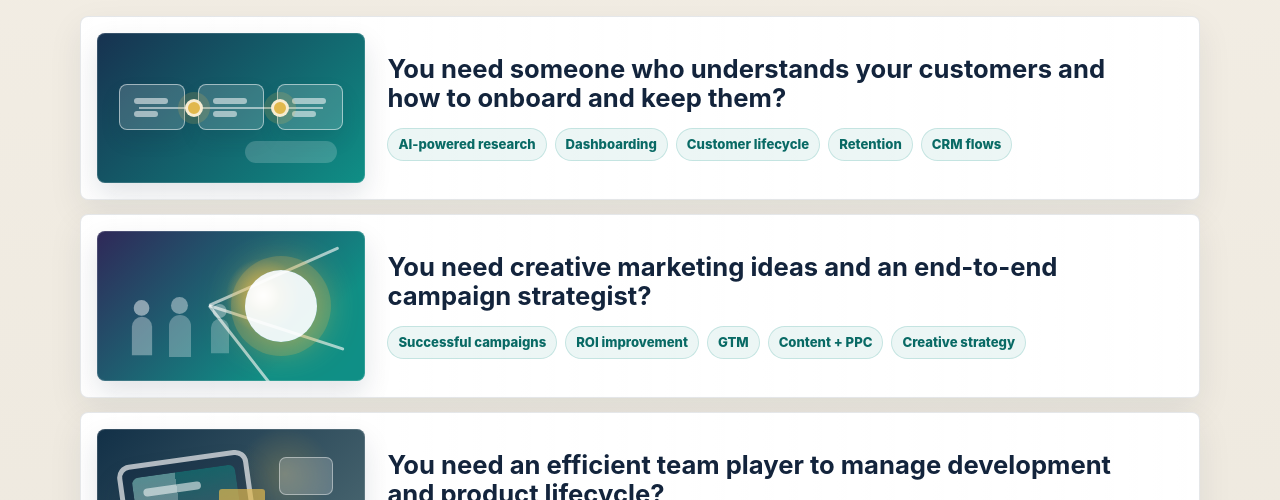
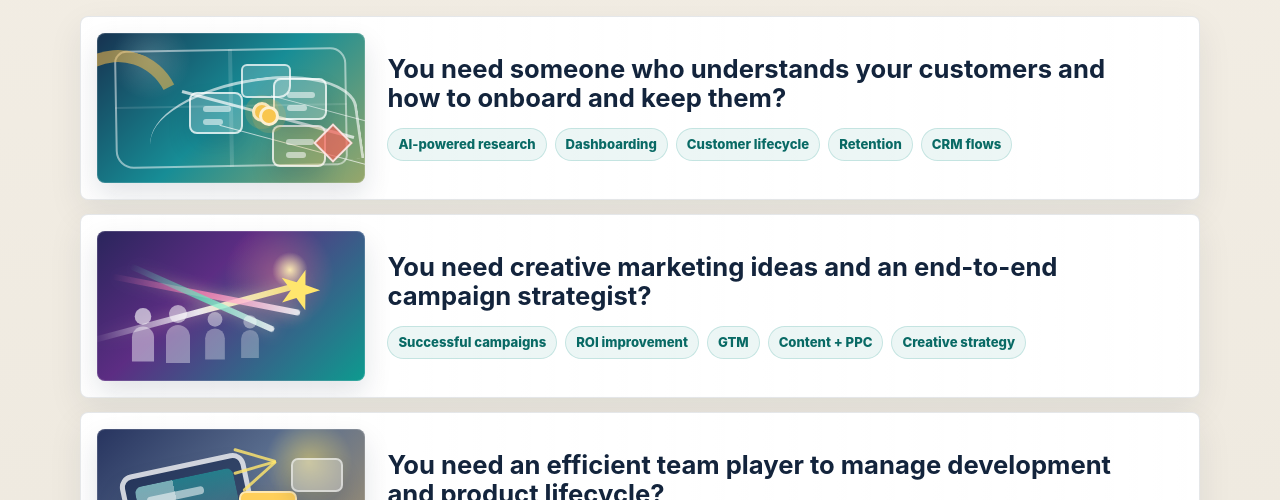
Before and after one commit to naaaaaagz/hiredh, a plain HTML site: page 2.html in a window 1280 px wide. Shown: the part 451-951 px from the top of the page. Drawn offline with Linux system fonts and the light colour scheme.

Commit message:
Strengthen alternative hire page visuals

```diff
--- a/2.html
+++ b/2.html
@@ -386,7 +386,7 @@
       overflow: hidden;
       border-radius: var(--radius);
       background:
-        linear-gradient(135deg, rgba(19, 36, 60, 0.96), rgba(15, 143, 134, 0.68));
+        linear-gradient(135deg, #173250, #0f8f86);
       box-shadow:
         inset 0 0 0 1px rgba(255, 255, 255, 0.14),
         0 12px 28px rgba(19, 36, 60, 0.12);
@@ -399,25 +399,62 @@
 
     .help-card-crm .help-visual {
       background:
-        linear-gradient(135deg, #173250, #0f8f86);
+        radial-gradient(circle at 20% 18%, rgba(255, 255, 255, 0.18), transparent 16%),
+        linear-gradient(135deg, #173250 0%, #178d96 50%, #f2b94b 135%);
+    }
+
+    .journey-map {
+      inset: 16px 18px;
+      border: 2px solid rgba(255, 255, 255, 0.5);
+      border-radius: 12px 16px 10px 18px;
+      background:
+        linear-gradient(90deg, transparent 49%, rgba(255, 255, 255, 0.14) 49% 51%, transparent 51%),
+        linear-gradient(180deg, transparent 47%, rgba(255, 255, 255, 0.12) 47% 49%, transparent 49%);
+      transform: rotate(-1deg);
+    }
+
+    .journey-arc {
+      width: 126px;
+      height: 126px;
+      left: -42px;
+      top: 17px;
+      border: 12px solid rgba(242, 185, 75, 0.56);
+      border-right-color: transparent;
+      border-bottom-color: transparent;
+      border-radius: 50%;
+      transform: rotate(18deg);
+    }
+
+    .journey-curve {
+      width: 210px;
+      height: 94px;
+      left: 52px;
+      top: 46px;
+      border-top: 3px solid rgba(255, 255, 255, 0.62);
+      border-right: 3px solid rgba(255, 255, 255, 0.62);
+      border-radius: 55% 45% 0 0;
+      transform: rotate(-8deg);
     }
 
     .journey-path {
-      left: 42px;
-      right: 42px;
-      top: 74px;
-      height: 2px;
-      background: rgba(255, 255, 255, 0.52);
+      width: 178px;
+      height: 3px;
+      left: 82px;
+      top: 80px;
+      background: rgba(255, 255, 255, 0.7);
+      transform: rotate(15deg);
+      box-shadow:
+        44px 23px 0 -1px rgba(255, 255, 255, 0.68),
+        86px -19px 0 -1px rgba(255, 255, 255, 0.6);
     }
 
     .journey-step {
-      width: 66px;
-      height: 46px;
-      top: 51px;
-      border: 1px solid rgba(255, 255, 255, 0.52);
+      width: 54px;
+      height: 42px;
+      border: 2px solid rgba(255, 255, 255, 0.74);
       border-radius: 8px;
-      background: rgba(255, 255, 255, 0.16);
-      box-shadow: 0 10px 20px rgba(19, 36, 60, 0.1);
+      background: rgba(255, 255, 255, 0.22);
+      box-shadow: 0 12px 22px rgba(19, 36, 60, 0.16);
     }
 
     .journey-step::before,
@@ -431,116 +468,141 @@
     }
 
     .journey-step::before {
-      width: 34px;
+      width: 28px;
       height: 6px;
-      left: 14px;
-      top: 13px;
+      left: 12px;
+      top: 12px;
     }
 
     .journey-step::after {
-      width: 24px;
+      width: 20px;
       height: 6px;
-      left: 14px;
-      top: 26px;
+      left: 12px;
+      top: 25px;
     }
 
     .journey-one {
-      left: 22px;
+      left: 92px;
+      top: 59px;
     }
 
     .journey-two {
-      left: calc(50% - 33px);
+      left: 175px;
+      top: 92px;
+      background: rgba(242, 185, 75, 0.24);
     }
 
     .journey-three {
-      right: 22px;
+      right: 38px;
+      top: 45px;
     }
 
     .journey-dot {
-      width: 18px;
-      height: 18px;
-      top: 66px;
+      width: 20px;
+      height: 20px;
       border: 3px solid rgba(255, 255, 255, 0.74);
       border-radius: 50%;
-      background: var(--gold);
+      background: #f9c64f;
       box-shadow: 0 0 0 7px rgba(225, 184, 77, 0.18);
     }
 
     .journey-dot-one {
-      left: 88px;
+      left: 155px;
+      top: 69px;
     }
 
     .journey-dot-two {
-      left: calc(50% + 40px);
+      right: 86px;
+      top: 73px;
     }
 
-    .journey-label {
-      right: 28px;
-      bottom: 20px;
-      width: 92px;
-      height: 22px;
-      border-radius: 999px;
+    .journey-diamond {
+      right: 18px;
+      bottom: 26px;
+      width: 28px;
+      height: 28px;
+      border: 2px solid rgba(255, 255, 255, 0.78);
+      background: rgba(244, 100, 89, 0.72);
+      transform: rotate(45deg);
+    }
+
+    .journey-flag {
+      right: 74px;
+      top: 31px;
+      width: 50px;
+      height: 34px;
+      border: 2px solid rgba(255, 255, 255, 0.72);
+      border-radius: 6px 6px 12px 6px;
       background: rgba(255, 255, 255, 0.18);
     }
 
     .help-card-marketing .help-visual {
       background:
-        radial-gradient(circle at 62% 43%, rgba(255, 255, 255, 0.92), transparent 9%),
-        radial-gradient(circle at 62% 43%, rgba(225, 184, 77, 0.9), transparent 20%),
-        linear-gradient(135deg, #2f2858, #0f8f86 76%);
+        radial-gradient(circle at 72% 26%, rgba(255, 238, 180, 0.95), transparent 8%),
+        radial-gradient(circle at 68% 30%, rgba(255, 111, 145, 0.42), transparent 26%),
+        linear-gradient(135deg, #2a255c 0%, #5c2d83 38%, #0d9b8f 100%);
     }
 
-    .flash-core {
-      width: 72px;
-      height: 72px;
-      left: 55%;
-      top: 39px;
-      border-radius: 50%;
-      background: rgba(255, 255, 255, 0.92);
+    .star {
+      right: 45px;
+      top: 38px;
+      width: 42px;
+      height: 42px;
+      background: #ffe66d;
+      clip-path: polygon(50% 0%, 61% 34%, 98% 35%, 68% 56%, 79% 91%, 50% 70%, 21% 91%, 32% 56%, 2% 35%, 39% 34%);
       box-shadow:
-        0 0 0 14px rgba(225, 184, 77, 0.22),
-        0 0 42px rgba(225, 184, 77, 0.82);
-    }
-
-    .flash-ray {
-      width: 142px;
-      height: 3px;
-      left: calc(55% - 36px);
-      top: 73px;
-      border-radius: 999px;
-      background: rgba(255, 255, 255, 0.62);
-      transform-origin: left center;
-    }
-
-    .flash-ray-one {
-      transform: rotate(-24deg);
-    }
-
-    .flash-ray-two {
+        0 0 0 9px rgba(255, 230, 109, 0.22),
+        0 0 36px rgba(255, 145, 77, 0.72);
       transform: rotate(18deg);
     }
 
-    .flash-ray-three {
-      width: 100px;
-      transform: rotate(52deg);
+    .flash-trail {
+      height: 6px;
+      border-radius: 999px;
+      background: linear-gradient(90deg, transparent, rgba(255, 255, 255, 0.86), rgba(255, 230, 109, 0.92));
+      filter: drop-shadow(0 0 7px rgba(255, 238, 180, 0.45));
+      transform-origin: right center;
+    }
+
+    .trail-one {
+      width: 218px;
+      right: 62px;
+      top: 50px;
+      transform: rotate(-15deg);
+    }
+
+    .trail-two {
+      width: 192px;
+      right: 65px;
+      top: 79px;
+      background: linear-gradient(90deg, transparent, rgba(255, 126, 182, 0.76), rgba(255, 255, 255, 0.84));
+      transform: rotate(11deg);
+    }
+
+    .trail-three {
+      width: 158px;
+      right: 91px;
+      top: 96px;
+      background: linear-gradient(90deg, transparent, rgba(99, 230, 190, 0.76), rgba(255, 255, 255, 0.84));
+      transform: rotate(24deg);
     }
 
     .person {
-      bottom: 24px;
-      width: 22px;
-      height: 42px;
+      bottom: 18px;
+      width: 24px;
+      height: 38px;
       border-radius: 999px 999px 8px 8px;
-      background: rgba(255, 255, 255, 0.34);
+      background: rgba(255, 255, 255, 0.45);
     }
 
     .person::before {
       position: absolute;
-      width: 17px;
-      height: 17px;
-      left: 2px;
-      top: -18px;
+      width: 18px;
+      height: 18px;
+      left: 3px;
+      top: -20px;
       border-radius: 50%;
-      background: rgba(255, 255, 255, 0.48);
+      background: rgba(255, 255, 255, 0.62);
       content: "";
     }
 
@@ -550,40 +612,46 @@
     }
 
     .person-two {
-      left: 72px;
+      left: 69px;
       opacity: 0.84;
     }
 
     .person-three {
-      left: 112px;
+      left: 106px;
       transform: scale(0.82);
       opacity: 0.72;
     }
 
+    .person-four {
+      left: 141px;
+      transform: scale(0.74);
+      opacity: 0.64;
+    }
+
     .help-card-delivery .help-visual {
       background:
-        radial-gradient(circle at 70% 30%, rgba(225, 184, 77, 0.22), transparent 22%),
-        linear-gradient(135deg, #123047, #506d75);
+        radial-gradient(circle at 79% 22%, rgba(255, 230, 109, 0.5), transparent 18%),
+        linear-gradient(135deg, #27345f 0%, #5b6f8f 48%, #f1b74e 145%);
     }
 
     .tablet {
-      left: 24px;
-      top: 28px;
-      width: 132px;
-      height: 88px;
-      border: 5px solid rgba(255, 255, 255, 0.66);
+      left: 28px;
+      top: 34px;
+      width: 128px;
+      height: 86px;
+      border: 5px solid rgba(255, 255, 255, 0.78);
       border-radius: 13px;
-      background: rgba(19, 36, 60, 0.34);
+      background: rgba(24, 40, 77, 0.58);
       box-shadow: 0 20px 28px rgba(19, 36, 60, 0.24);
-      transform: rotate(-8deg);
+      transform: rotate(-12deg);
     }
 
     .tablet-screen {
       inset: 9px;
       border-radius: 7px;
       background:
-        linear-gradient(90deg, rgba(255, 255, 255, 0.28) 42%, transparent 42%),
-        linear-gradient(180deg, rgba(15, 143, 134, 0.48), rgba(255, 255, 255, 0.12));
+        linear-gradient(90deg, rgba(255, 255, 255, 0.38) 39%, transparent 39%),
+        linear-gradient(180deg, rgba(31, 170, 168, 0.58), rgba(255, 255, 255, 0.16));
     }
 
     .tablet-screen::before {
@@ -601,24 +669,54 @@
     }
 
     .build-block {
-      width: 54px;
-      height: 38px;
+      width: 58px;
+      height: 40px;
       right: 32px;
-      border: 1px solid rgba(255, 255, 255, 0.42);
+      border: 2px solid rgba(255, 255, 255, 0.52);
       border-radius: 7px;
-      background: rgba(255, 255, 255, 0.2);
-      box-shadow: -64px 28px 0 -4px rgba(225, 184, 77, 0.7);
+      background: #ffcf5a;
+      box-shadow: 0 12px 20px rgba(19, 36, 60, 0.14);
     }
 
     .block-one {
-      top: 28px;
+      top: 62px;
+      right: 68px;
     }
 
     .block-two {
-      top: 74px;
-      right: 74px;
-      background: rgba(225, 184, 77, 0.74);
-      box-shadow: 56px 0 0 -8px rgba(255, 255, 255, 0.22);
+      top: 91px;
+      right: 30px;
+      background: #f06f6f;
+    }
+
+    .block-three {
+      top: 29px;
+      right: 22px;
+      width: 52px;
+      height: 34px;
+      background: rgba(255, 255, 255, 0.3);
+    }
+
+    .sun-ray {
+      width: 44px;
+      height: 3px;
+      right: 89px;
+      top: 31px;
+      border-radius: 999px;
+      background: rgba(255, 230, 109, 0.82);
+      transform-origin: right center;
+    }
+
+    .sun-one {
+      transform: rotate(-42deg);
+    }
+
+    .sun-two {
+      transform: rotate(-16deg);
+    }
+
+    .sun-three {
+      transform: rotate(16deg);
     }
 
     .help-content {
@@ -656,15 +754,17 @@
     }
 
     .help-close {
-      width: min(760px, 100%);
-      margin: 18px auto 0;
-      padding: 0 18px;
+      margin: 22px calc(50% - 50vw) 0;
+      padding: 22px max(20px, calc((100vw - var(--max)) / 2));
+      background:
+        linear-gradient(90deg, rgba(255, 207, 90, 0.2), rgba(15, 143, 134, 0.13), rgba(255, 126, 182, 0.12));
     }
 
     .help-close p {
-      margin-bottom: 0;
+      width: min(820px, 100%);
+      margin: 0 auto;
       color: var(--navy);
-      font-size: 1.12rem;
+      font-size: clamp(1.18rem, 2vw, 1.55rem);
       font-weight: 850;
       line-height: 1.25;
       text-align: center;
@@ -737,16 +837,20 @@
     }
 
     .fit-grid {
-      display: grid;
-      width: min(640px, calc(100% - 40px));
-      grid-template-columns: 1fr;
-      gap: 16px;
+      width: min(var(--max), calc(100% - 40px));
       margin: 0 auto;
     }
 
     .fit-card {
       padding: 24px;
       background: rgba(255, 255, 255, 0.76);
+    }
+
+    .fit-card-wide {
+      display: grid;
+      grid-template-columns: minmax(0, 1.15fr) minmax(220px, 0.85fr);
+      gap: 24px;
+      align-items: center;
     }
 
     .fit-card h3 {
@@ -768,23 +872,24 @@
     }
 
     .chip-row {
-      display: flex;
-      flex-wrap: wrap;
+      display: grid;
       gap: 8px;
-      margin-top: 16px;
+      align-content: start;
     }
 
     .chip {
       display: inline-flex;
-      min-height: 32px;
+      min-height: 44px;
       align-items: center;
-      border: 1px solid rgba(15, 143, 134, 0.18);
-      border-radius: 999px;
-      padding: 5px 11px;
-      color: var(--teal-dark);
-      background: rgba(15, 143, 134, 0.08);
-      font-size: 0.88rem;
-      font-weight: 800;
+      justify-content: center;
+      border: 1px solid rgba(19, 36, 60, 0.12);
+      border-radius: var(--radius);
+      padding: 8px 13px;
+      color: var(--navy);
+      background: linear-gradient(135deg, rgba(255, 255, 255, 0.92), rgba(242, 185, 75, 0.28));
+      font-size: 0.98rem;
+      font-weight: 850;
+      text-align: center;
     }
 
     .cta {
@@ -879,7 +984,7 @@
 
     @media (max-width: 980px) {
       .hero,
-      .fit-grid {
+      .fit-card-wide {
         grid-template-columns: 1fr;
       }
 
@@ -954,7 +1059,7 @@
       }
 
       .help-close {
-        padding: 0 8px;
+        padding: 18px;
       }
 
       .help-close p {
@@ -964,7 +1069,7 @@
       .button-row,
       .work-grid,
       .experience-list,
-      .fit-grid,
+      .fit-card-wide,
       .cta {
         grid-template-columns: 1fr;
       }
@@ -1042,13 +1147,17 @@
         <div class="help-grid">
           <article class="help-card help-card-crm">
             <div class="help-visual" aria-hidden="true">
+              <span class="journey-map"></span>
+              <span class="journey-arc"></span>
+              <span class="journey-curve"></span>
               <span class="journey-path"></span>
               <span class="journey-step journey-one"></span>
               <span class="journey-step journey-two"></span>
               <span class="journey-step journey-three"></span>
               <span class="journey-dot journey-dot-one"></span>
               <span class="journey-dot journey-dot-two"></span>
-              <span class="journey-label"></span>
+              <span class="journey-flag"></span>
+              <span class="journey-diamond"></span>
             </div>
             <div class="help-content">
               <h3>You need someone who understands your customers and how to onboard and keep them?</h3>
@@ -1064,13 +1173,14 @@
 
           <article class="help-card help-card-marketing">
             <div class="help-visual" aria-hidden="true">
-              <span class="flash-ray flash-ray-one"></span>
-              <span class="flash-ray flash-ray-two"></span>
-              <span class="flash-ray flash-ray-three"></span>
-              <span class="flash-core"></span>
+              <span class="flash-trail trail-one"></span>
+              <span class="flash-trail trail-two"></span>
+              <span class="flash-trail trail-three"></span>
+              <span class="star"></span>
               <span class="person person-one"></span>
               <span class="person person-two"></span>
               <span class="person person-three"></span>
+              <span class="person person-four"></span>
             </div>
             <div class="help-content">
               <h3>You need creative marketing ideas and an end-to-end campaign strategist?</h3>
@@ -1089,8 +1199,12 @@
               <span class="tablet">
                 <span class="tablet-screen"></span>
               </span>
+              <span class="sun-ray sun-one"></span>
+              <span class="sun-ray sun-two"></span>
+              <span class="sun-ray sun-three"></span>
               <span class="build-block block-one"></span>
               <span class="build-block block-two"></span>
+              <span class="build-block block-three"></span>
             </div>
             <div class="help-content">
               <h3>You need an efficient team player to manage development and product lifecycle?</h3>
@@ -1154,14 +1268,16 @@
           <h2 id="fit-en">What I am looking for</h2>
         </div>
         <div class="fit-grid">
-          <article class="fit-card">
-            <h3>Best-fit roles</h3>
-            <p>Senior individual contributor or small-team lead roles where CRM, customer lifecycle, product delivery and commercial execution meet.</p>
+          <article class="fit-card fit-card-wide">
+            <div>
+              <h3>Best-fit roles</h3>
+              <p>Senior individual contributor or small-team lead roles where CRM, customer lifecycle, product delivery and commercial execution meet.</p>
+            </div>
             <div class="chip-row">
               <span class="chip">CRM Manager</span>
-              <span class="chip">Customer Lifecycle</span>
-              <span class="chip">Cross-functional Delivery</span>
-              <span class="chip">Product Operations</span>
+              <span class="chip">Marketing Manager</span>
+              <span class="chip">Project Manager</span>
+              <span class="chip">Product Owner</span>
             </div>
           </article>
         </div>
@@ -1204,13 +1320,17 @@
         <div class="help-grid">
           <article class="help-card help-card-crm">
             <div class="help-visual" aria-hidden="true">
+              <span class="journey-map"></span>
+              <span class="journey-arc"></span>
+              <span class="journey-curve"></span>
               <span class="journey-path"></span>
               <span class="journey-step journey-one"></span>
               <span class="journey-step journey-two"></span>
               <span class="journey-step journey-three"></span>
               <span class="journey-dot journey-dot-one"></span>
               <span class="journey-dot journey-dot-two"></span>
-              <span class="journey-label"></span>
+              <span class="journey-flag"></span>
+              <span class="journey-diamond"></span>
             </div>
             <div class="help-content">
               <h3>Kell valaki, aki érti az ügyfeleidet, és tudja hogyan kell őket onboardolni és megtartani?</h3>
@@ -1226,13 +1346,14 @@
 
           <article class="help-card help-card-marketing">
             <div class="help-visual" aria-hidden="true">
-              <span class="flash-ray flash-ray-one"></span>
-              <span class="flash-ray flash-ray-two"></span>
-              <span class="flash-ray flash-ray-three"></span>
-              <span class="flash-core"></span>
+              <span class="flash-trail trail-one"></span>
+              <span class="flash-trail trail-two"></span>
+              <span class="flash-trail trail-three"></span>
+              <span class="star"></span>
               <span class="person person-one"></span>
               <span class="person person-two"></span>
               <span class="person person-three"></span>
+              <span class="person person-four"></span>
             </div>
             <div class="help-content">
               <h3>Kellenek kreatív marketing ötletek és end-to-end kampánystratégia?</h3>
@@ -1251,8 +1372,12 @@
               <span class="tablet">
                 <span class="tablet-screen"></span>
               </span>
+              <span class="sun-ray sun-one"></span>
+              <span class="sun-ray sun-two"></span>
+              <span class="sun-ray sun-three"></span>
               <span class="build-block block-one"></span>
               <span class="build-block block-two"></span>
+              <span class="build-block block-three"></span>
             </div>
             <div class="help-content">
               <h3>Kell egy hatékony csapatjátékos fejlesztéshez és product lifecycle menedzsmenthez?</h3>
@@ -1316,14 +1441,16 @@
           <h2 id="fit-hu">Amit keresek</h2>
         </div>
         <div class="fit-grid">
-          <article class="fit-card">
-            <h3>Legjobb illeszkedés</h3>
-            <p>Senior egyéni szakértői vagy kisebb csapatot vezető szerepek, ahol CRM, customer lifecycle, product delivery és üzleti végrehajtás találkozik.</p>
+          <article class="fit-card fit-card-wide">
+            <div>
+              <h3>Legjobb illeszkedés</h3>
+              <p>Senior egyéni szakértői vagy kisebb csapatot vezető szerepek, ahol CRM, customer lifecycle, product delivery és üzleti végrehajtás találkozik.</p>
+            </div>
             <div class="chip-row">
               <span class="chip">CRM Manager</span>
-              <span class="chip">Customer Lifecycle</span>
-              <span class="chip">Cross-functional Delivery</span>
-              <span class="chip">Product Operations</span>
+              <span class="chip">Marketing Manager</span>
+              <span class="chip">Project Manager</span>
+              <span class="chip">Product Owner</span>
             </div>
           </article>
         </div>
```
